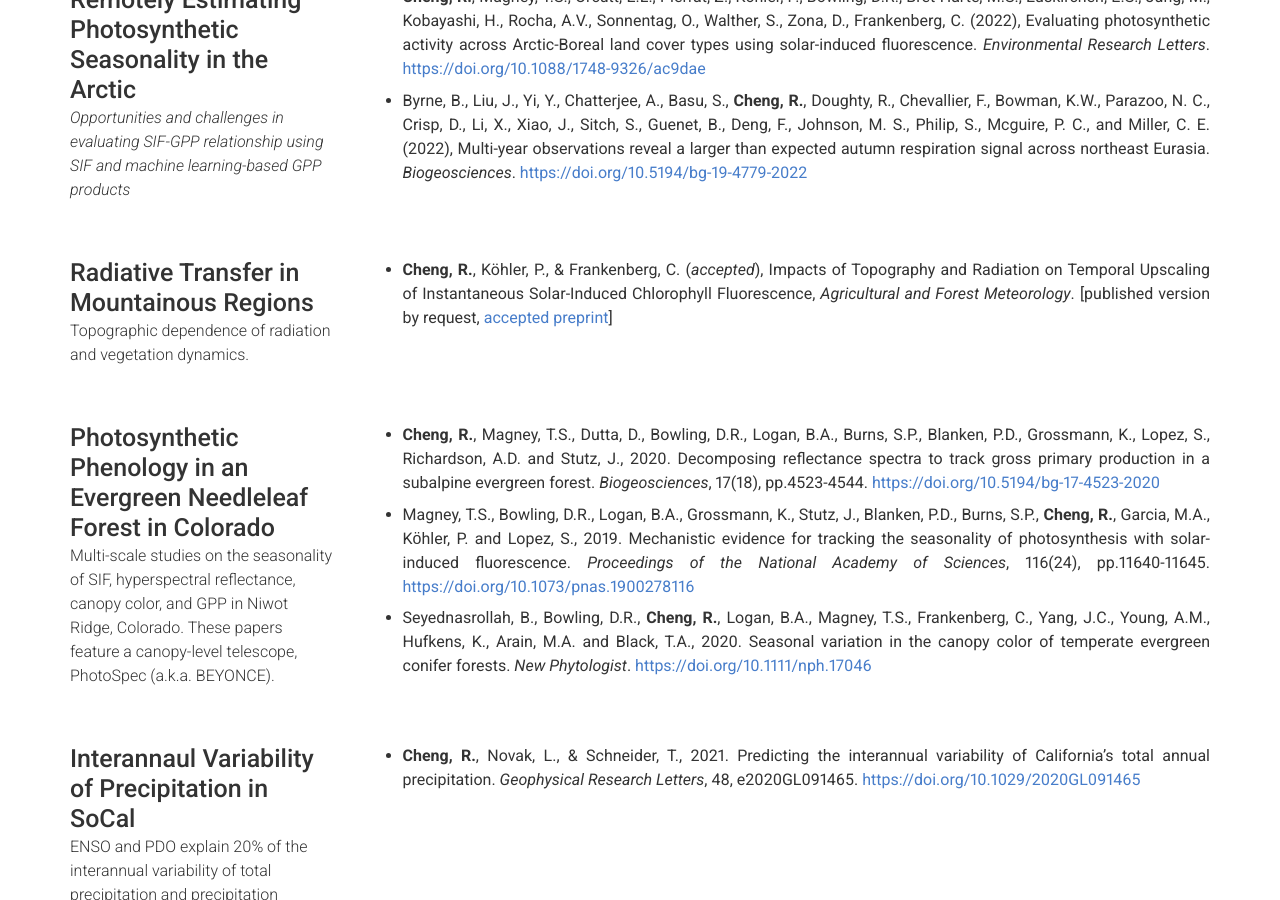
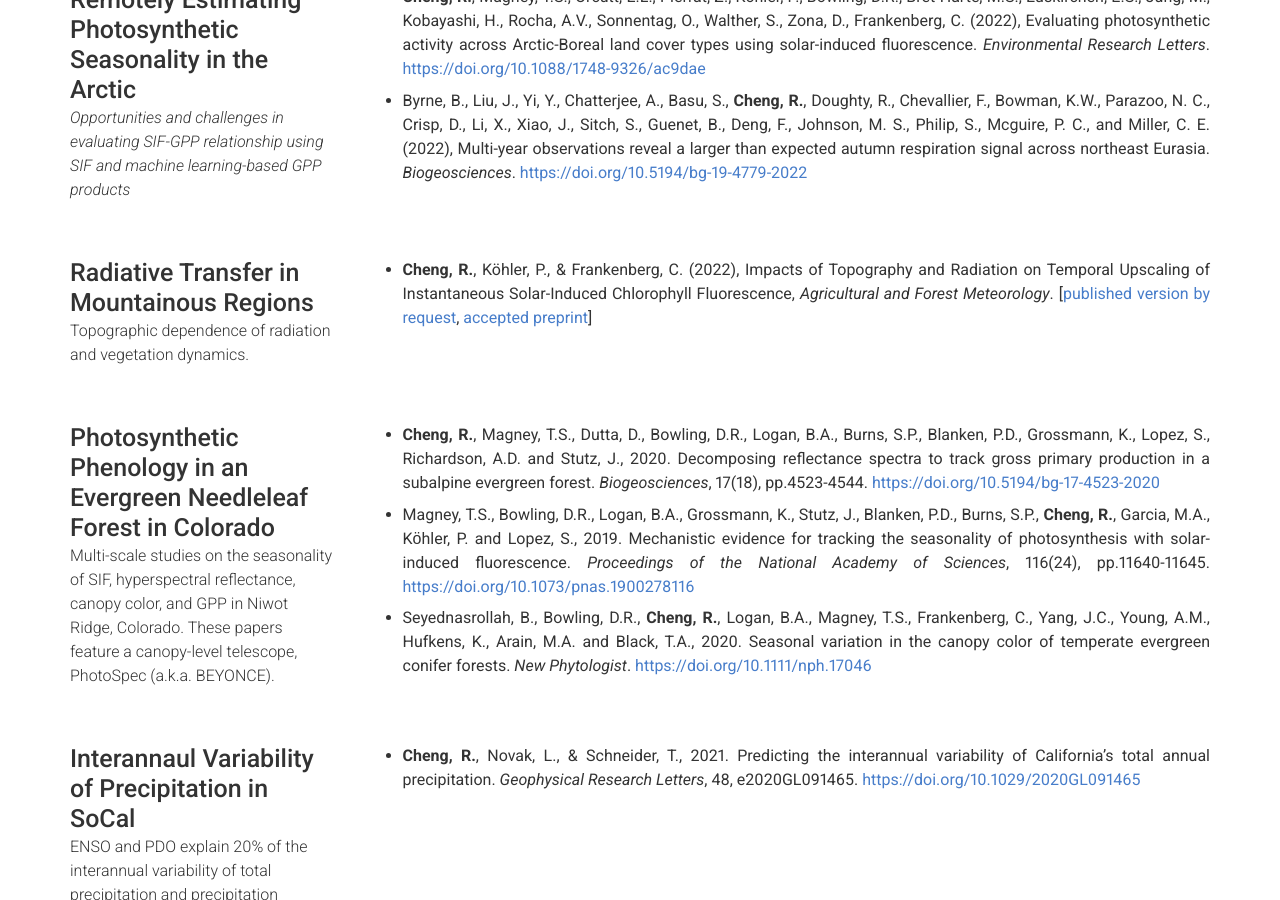
Before and after one commit to ruillercoaster/ruillercoaster.github.io, a Jekyll site: the page built from index.md, in a window 1280 px wide and 900 px high, scrolled down 1452 px. Built offline with Jekyll 4.4.1, drawn with Linux system fonts in a browser that asks for light colours; nearby versions of some CDN libraries; a script that is not in the unit is left out.

Commit message:
update AFM url

```diff
--- a/_config.yml
+++ b/_config.yml
@@ -154,7 +154,7 @@ content:
         caption: |+
           Topographic dependence of radiation and vegetation dynamics.
         description: | # this will include new lines to allow paragraphs
-          * **Cheng, R.**, Köhler, P., & Frankenberg, C. (<em>accepted</em>), Impacts of Topography and Radiation on Temporal Upscaling of Instantaneous Solar-Induced Chlorophyll Fluorescence, <em>Agricultural and Forest Meteorology</em>. [published version by request, [accepted preprint](https://drive.google.com/file/d/1bHDp1fRcfoD3f6G0TMbm6aTYojpNX39o/view?usp=sharing)]
+          * **Cheng, R.**, Köhler, P., & Frankenberg, C. (2022), Impacts of Topography and Radiation on Temporal Upscaling of Instantaneous Solar-Induced Chlorophyll Fluorescence, <em>Agricultural and Forest Meteorology</em>. [[published version by request](https://authors.elsevier.com/a/1g0jqcFXJcsE7), [accepted preprint](https://drive.google.com/file/d/1bHDp1fRcfoD3f6G0TMbm6aTYojpNX39o/view?usp=sharing)]
 
       - layout: left
         title: Photosynthetic Phenology in an Evergreen Needleleaf Forest in Colorado
```
